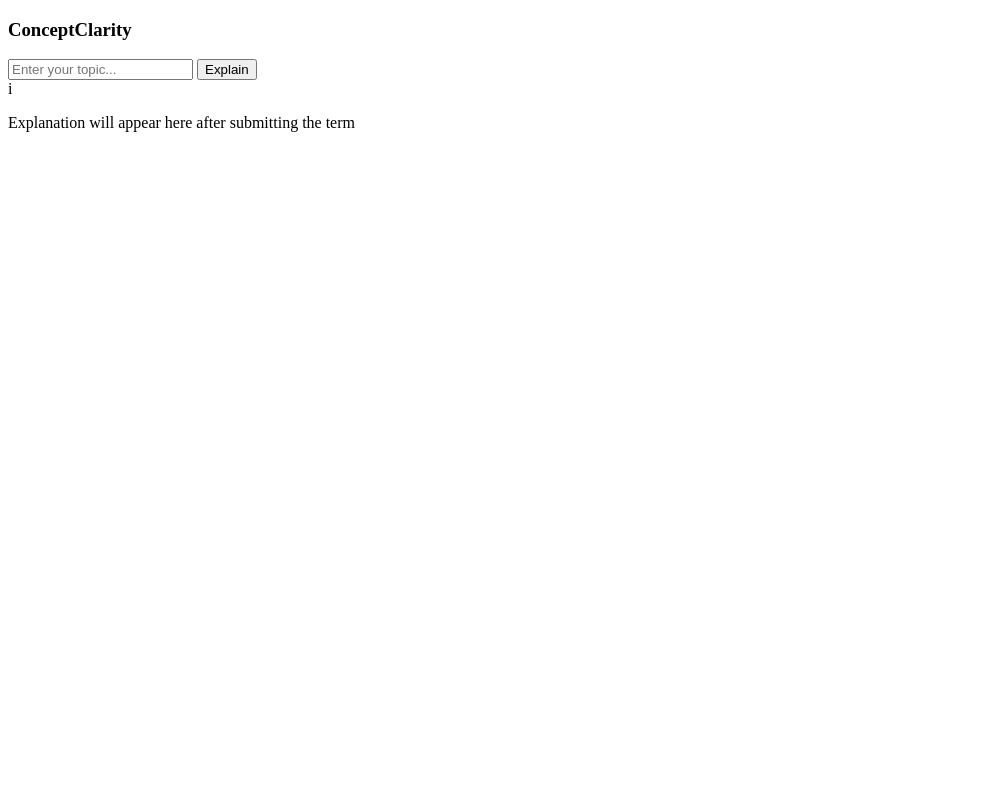
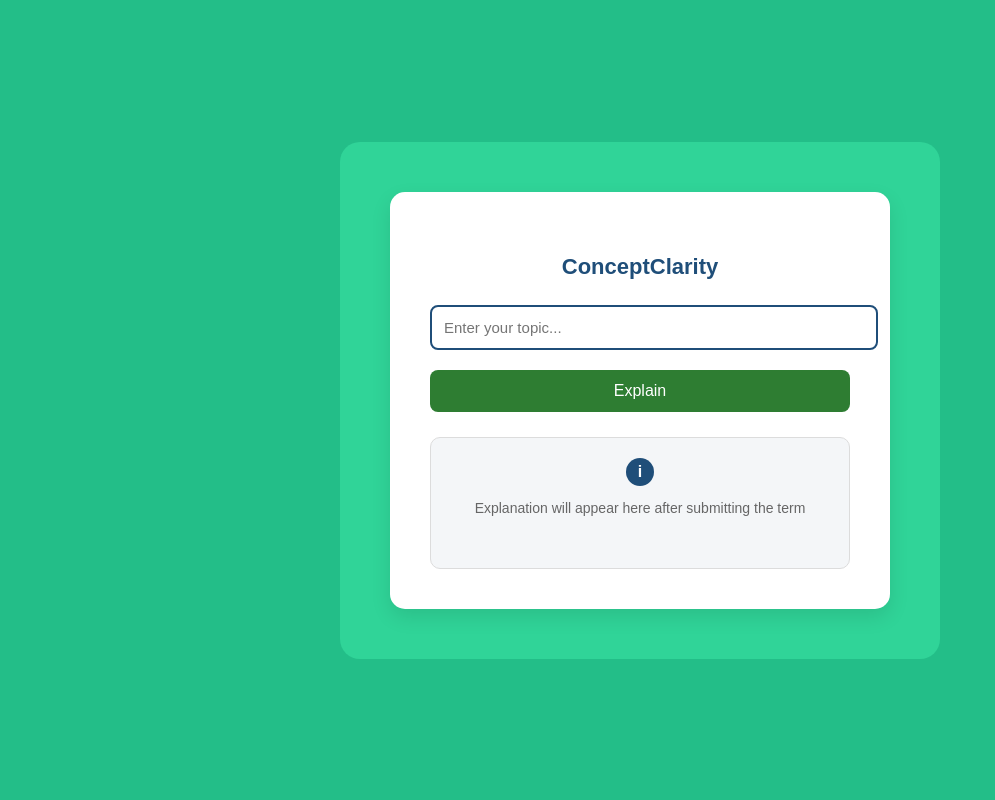
Before and after one commit to Nakshatra-Shasidhar/ConceptClarity, a Python web app: template templates/index.html in a window 1280 px wide. Shown: the whole page, without its empty margins (0-995 px from the left). Run offline with Jinja, Linux system fonts and the light colour scheme; the template is opened without the code that fills it, so the values that code supplies are empty.

Commit message:
Update style.css

```diff
--- a/static/css/style.css
+++ b/static/css/style.css
@@ -1 +1,79 @@
-/* placeholder */
+body {
+    margin: 0;
+    font-family: Arial, sans-serif;
+    background-color: #23be88;
+    display: flex;
+    justify-content: center;
+    align-items: center;
+    height: 100vh;
+}
+
+.outer-container {
+    background-color: #30d498;
+    padding: 50px;
+    border-radius: 20px;
+    width: 500px;
+}
+
+.card {
+    background-color: #ffffff;
+    padding: 40px;
+    border-radius: 15px;
+    box-shadow: 0 8px 20px rgba(0, 0, 0, 0.1);
+    text-align: center;
+}
+
+.title {
+    color: #1f4e79;
+    margin-bottom: 25px;
+    font-size: 22px;
+}
+
+input[type="text"] {
+    width: 100%;
+    padding: 12px;
+    border-radius: 8px;
+    border: 2px solid #1f4e79;
+    font-size: 15px;
+}
+
+button {
+    margin-top: 20px;
+    width: 100%;
+    padding: 12px;
+    border-radius: 8px;
+    border: none;
+    background-color: #2e7d32;
+    color: white;
+    font-size: 16px;
+    cursor: pointer;
+}
+
+button:hover {
+    background-color: #1b5e20;
+}
+
+.response-box {
+    margin-top: 25px;
+    padding: 20px;
+    border-radius: 10px;
+    background-color: #f4f6f8;
+    border: 1px solid #dcdcdc;
+    min-height: 90px;
+}
+
+.info-circle {
+    width: 28px;
+    height: 28px;
+    background-color: #1f4e79;
+    color: white;
+    border-radius: 50%;
+    line-height: 28px;
+    margin: 0 auto 10px;
+    font-weight: bold;
+}
+
+.placeholder {
+    color: #666;
+    font-size: 14px;
+}
```
